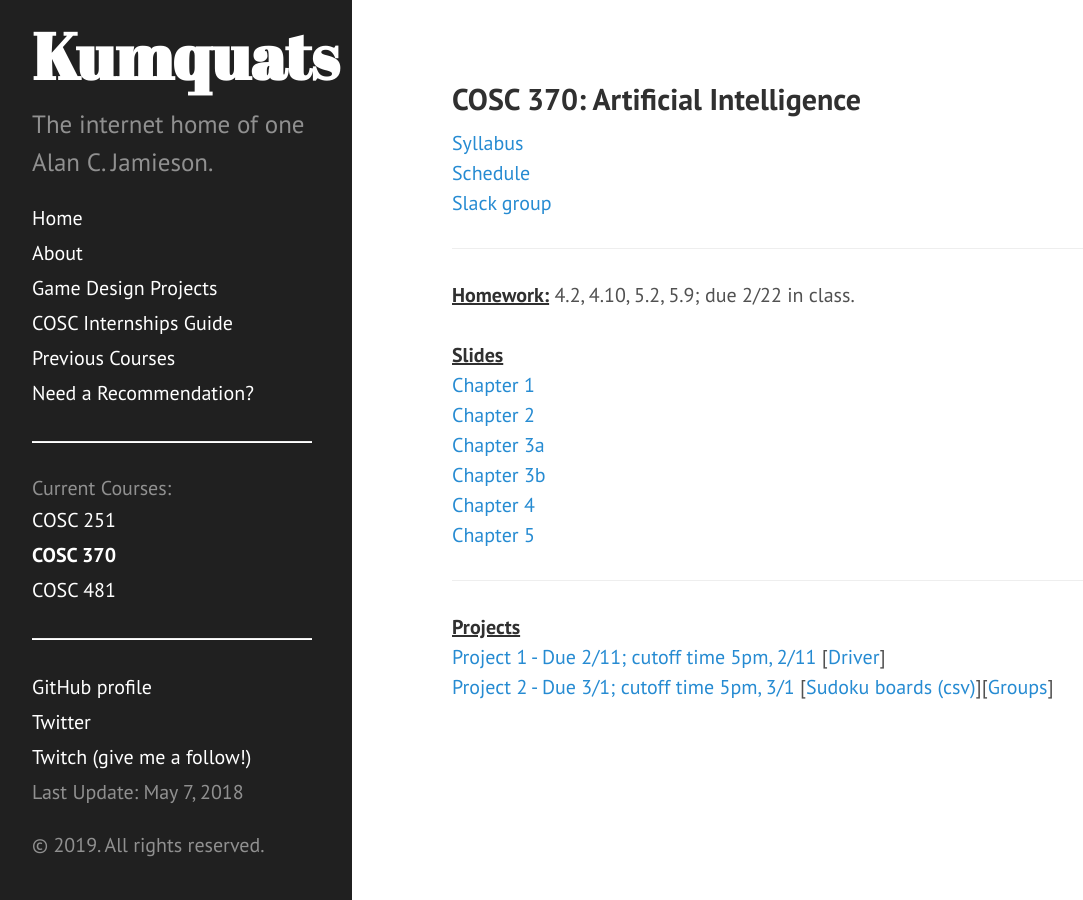
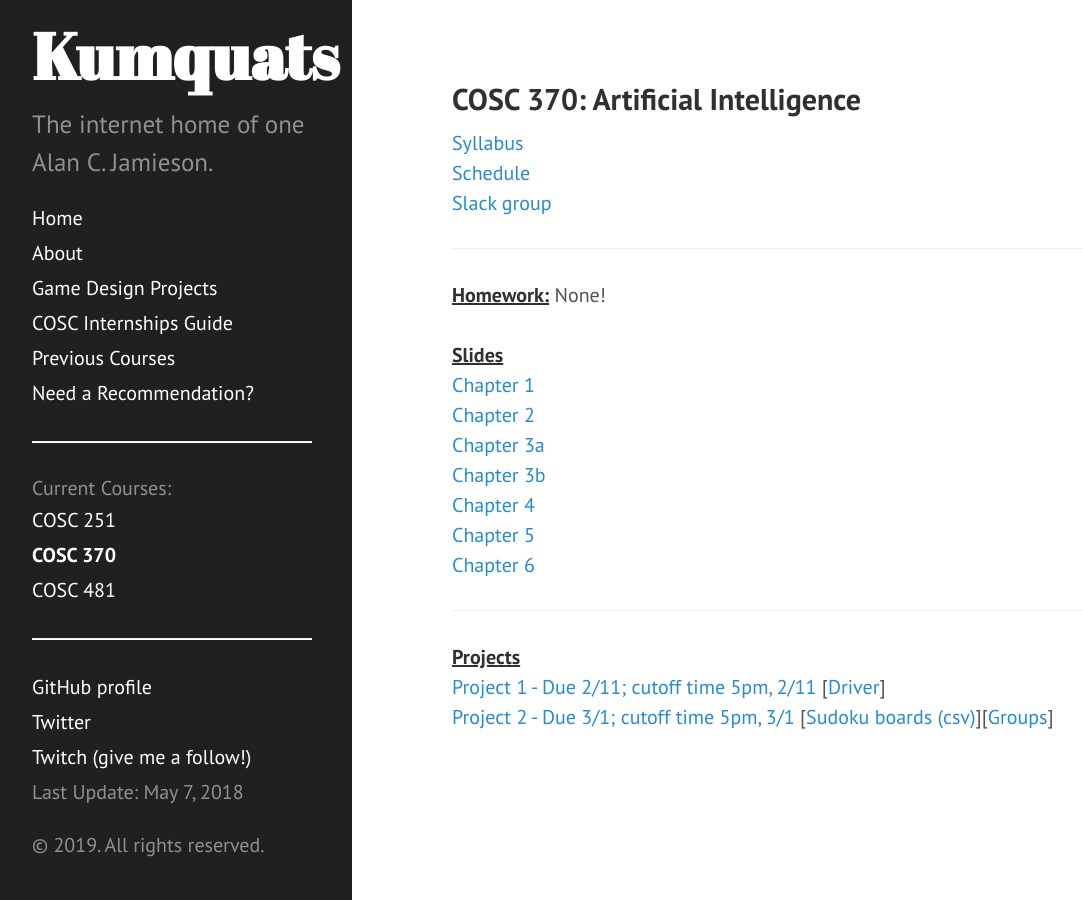
Before and after one commit to ripark/ripark.github.io, a Jekyll site: the page built from s19/cosc370.html, in a window 1280 px wide. Shown: the whole page, without its empty margins (8-1091 px from the left). Built offline with Jekyll 4.4.1, drawn with Linux system fonts in a browser that asks for light colours; Markdown is read by kramdown in place of the engine named in the settings.

Commit message:
370 update

```diff
--- a/s19/cosc370.html
+++ b/s19/cosc370.html
@@ -11,7 +11,7 @@ shorttitle: "COSC 370"
 <a href="https://smcmcs.slack.com/messages/cosc370/">Slack group</a>
 <br>
 <hr>
-<strong><u>Homework:</u></strong> 4.2, 4.10, 5.2, 5.9; due 2/22 in class.
+<strong><u>Homework:</u></strong> None!
 <br>
 <br>
 <strong><u>Slides</strong></u>
@@ -28,6 +28,8 @@ shorttitle: "COSC 370"
 <br>
 <a href="http://ripark.github.io/s19/370Chapter5.pdf">Chapter 5</a>
 <br>
+<a href="http://ripark.github.io/s19/370Chapter6.pdf">Chapter 6</a>
+<br>
 <hr>
 <strong><u>Projects</strong></u>
 <br>
```
Also changed, not shown: 1 other file.
